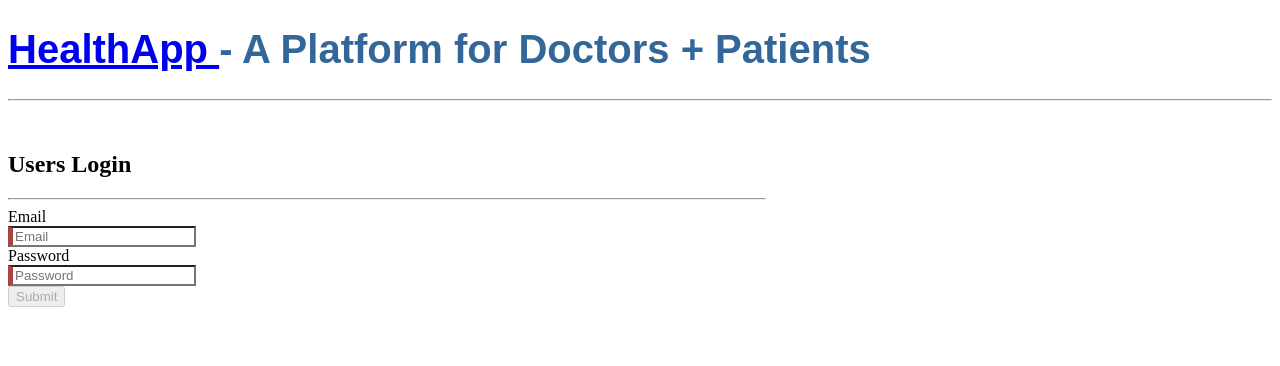
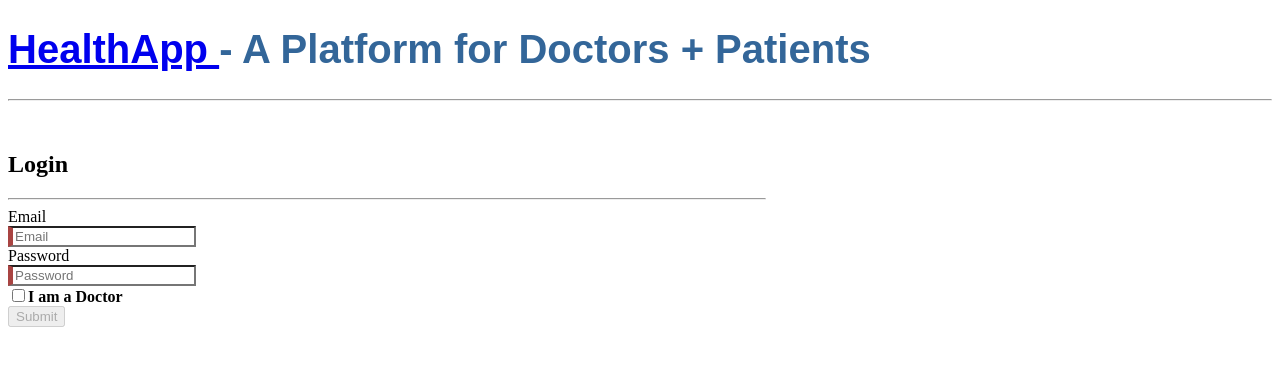
Before and after one commit to Lockoo/HealthApp-Angular, an Angular app: page /login in a window 1280 px wide. Shown: the top 366 px of the page. Built offline with nearby package versions, Linux system fonts and the light colour scheme.

Commit message:
doctor login

```diff
--- a/src/app/auth/auth.module.ts
+++ b/src/app/auth/auth.module.ts
@@ -7,16 +7,15 @@ import {CommonModule} from '@angular/common';
 
 import {AuthRoutingModule} from './auth-app-routing.module';
 import { AuthComponent } from './auth.component';
-import { DoctorRegistrationComponent } from './doc-registration.component';
 import { ForgotPasswordComponent } from './forgot-password.component';
 import { LogoutComponent } from './logout.component';
-import { UserRegistrationComponent } from './user-registration.component';
+import { RegistrationComponent } from './registration.component';
 
 
 @NgModule({
   imports: [CommonModule, FormsModule, AuthRoutingModule],
   declarations: [AuthComponent, LoginComponent,
-  UserRegistrationComponent, ForgotPasswordComponent, LogoutComponent, DoctorRegistrationComponent],
+  RegistrationComponent, ForgotPasswordComponent, LogoutComponent],
   providers: [{provide: AuthService, useClass: AuthService}
   ]
 })
--- a/src/app/auth/auth.service.ts
+++ b/src/app/auth/auth.service.ts
@@ -31,8 +31,6 @@ export class AuthService
     return this.isLoggedIn;
   }
 
-
-  //TODO MAPPING
   public signup(newUser: NewUser): Observable<SignupStatus>
   {
     const url = this.serverUrl + '/account/signup';
@@ -42,6 +40,12 @@ export class AuthService
   public login(login: Login): Observable<SignupStatus>
   {
     const url = this.serverUrl + '/account/login';
+    return this.http.post<SignupStatus>(url, login, this.httpOptions);
+  }
+
+  public loginDoctor(login: Login): Observable<SignupStatus>
+  {
+    const url = this.serverUrl + '/doc/login';
     return this.http.post<SignupStatus>(url, login, this.httpOptions);
   }
 
--- a/src/app/auth/doc-registration.component.html
+++ /dev/null
@@ -1 +0,0 @@
-<p>signup doc</p>
--- a/src/app/auth/login.component.html
+++ b/src/app/auth/login.component.html
@@ -1,48 +1,49 @@
-<div class="{{alertStyle}}" role="alert" *ngIf="loginStatus.code != '' && loginStatus.code != 'FAILURE' "> Welcome, {{loginStatus.user.firstName}}!</div>
-<div class="{{alertStyle}}" role="alert" *ngIf="loginStatus.code == 'FAILURE'"> Login fehlgeschlagen!</div>
-<div style="width: 60%;margin-top: 50px"  *ngIf="loginStatus.code === '' || loginStatus.code ==='FAILURE'">
-  <h2>Users Login</h2>
-  <hr/>
-  <form class="form-horizontal" (ngSubmit)="onLogin()"  #loginForm="ngForm" novalidate>
+<div class="{{alertStyle}}" role="alert"
+	*ngIf="loginStatus.code != '' && loginStatus.code != 'FAILURE' && isDoctor == false">
+	Welcome, {{loginStatus.user.firstName}}!</div>
+<div class="{{alertStyle}}" role="alert"
+	*ngIf="loginStatus.code != '' && loginStatus.code != 'FAILURE' && isDoctor == true">
+	Welcome, Doctor {{loginStatus.user.firstName}}!</div>
+<div class="{{alertStyle}}" role="alert"
+	*ngIf="loginStatus.code == 'FAILURE'">Login failed!</div>
+<div style="width: 60%; margin-top: 50px"
+	*ngIf="loginStatus.code === '' || loginStatus.code ==='FAILURE'">
+	<h2>Login</h2>
+	<hr />
+	<form class="form-horizontal" (ngSubmit)="onLogin()"
+		#loginForm="ngForm" novalidate>
 		<div class="form-group">
 			<label for="email" class="col-sm-2 control-label">Email</label>
 			<div class="col-sm-6">
-        <input type="email"
-               class="form-control"
-               id="email"
-               placeholder="Email"
-               required
-               [(ngModel)]="model.email"
-               name="email"
-               #email="ngModel"
-        >
+				<input type="email" class="form-control" id="email"
+					placeholder="Email" required [(ngModel)]="model.email" name="email"
+					#email="ngModel">
 				<div [hidden]="email.valid || email.pristine"
-             class="alert alert-danger">
-          Email address is required
-        </div>
+					class="alert alert-danger">Email address is required</div>
 			</div>
 		</div>
 		<div class="form-group">
 			<label for="password" class="col-sm-2 control-label">Password</label>
 			<div class="col-sm-6">
-        <input type="password"
-               class="form-control"
-               id="password"
-               placeholder="Password"
-               required
-               [(ngModel)]="model.password"
-               name="password"
-               #password="ngModel"
-        >
+				<input type="password" class="form-control" id="password"
+					placeholder="Password" required [(ngModel)]="model.password"
+					name="password" #password="ngModel">
 				<div [hidden]="password.valid || password.pristine"
-             class="alert alert-danger">
-          Password is required
+					class="alert alert-danger">Password is required</div>
 			</div>
 		</div>
-    </div>
+
 		<div class="form-group">
 			<div class="col-sm-offset-2 col-sm-10">
-        <button type="submit" class="btn btn-success"  [disabled]="!loginForm.form.valid">Submit</button>
+				<input type="checkbox" [checked]="isDoctor"
+					(change)="isDoctor = !isDoctor" /> <strong>I am a Doctor</strong>
+			</div>
+		</div>
+
+		<div class="form-group">
+			<div class="col-sm-offset-2 col-sm-10">
+				<button type="submit" class="btn btn-success"
+					[disabled]="!loginForm.form.valid">Submit</button>
 			</div>
 		</div>
 
--- a/src/app/auth/login.component.ts
+++ b/src/app/auth/login.component.ts
@@ -15,6 +15,7 @@ export class LoginComponent
   alertStyle = '';
   model = new Login('', '');
   loginStatus = new LoginStatus('', '', null);
+  isDoctor = false;
 
   constructor(private authService: AuthService, private router: Router) {}
 
@@ -22,20 +23,24 @@ export class LoginComponent
   onLogin()
   {
     this.reset();
-    this.authService.login(this.model)
-      .subscribe((status: LoginStatus) =>
+    if (this.isDoctor)
+    {
+      this.authService.loginDoctor(this.model).
+      subscribe((status: LoginStatus) =>
       {
         this.loginStatus = status;
-        if (this.loginStatus.code === 'FAILURE')
+      });
+    }
+
+    else
+    {
+      this.authService.login(this.model)
+        .subscribe((status: LoginStatus) =>
         {
-          this.alertStyle = 'alert alert-danger';
-        }
-        else
-        {
-          //Navigate to user Component(Todo)
-          //this.router.navigate(['/auth/user']);
-        }
-      });
+          this.loginStatus = status;
+          //TODO navigate to loggedInComponent
+        });
+    }
   }
 
   onLogout()
--- a/src/app/auth/user-registration.component.ts
+++ b/src/app/auth/registration.component.ts
@@ -6,9 +6,9 @@ import {Router} from '@angular/router';
 
 @Component({
   selector: 'register',
-  templateUrl: './user-registration.component.html'
+  templateUrl: './registration.component.html'
 })
-export class UserRegistrationComponent
+export class RegistrationComponent
 {
   alertStyle = 'alert alert-success';
   signupStatus = new SignupStatus();
```
Also changed, not shown: src/app/auth/auth-app-routing.module.ts (+2 -7 lines), src/app/auth/doc-registration.component.ts (deleted, +0 -9 lines), src/app/auth/registration.component.html (renamed from src/app/auth/user-registration.component.html). Lines whose indentation alone changed are shown as unchanged.
